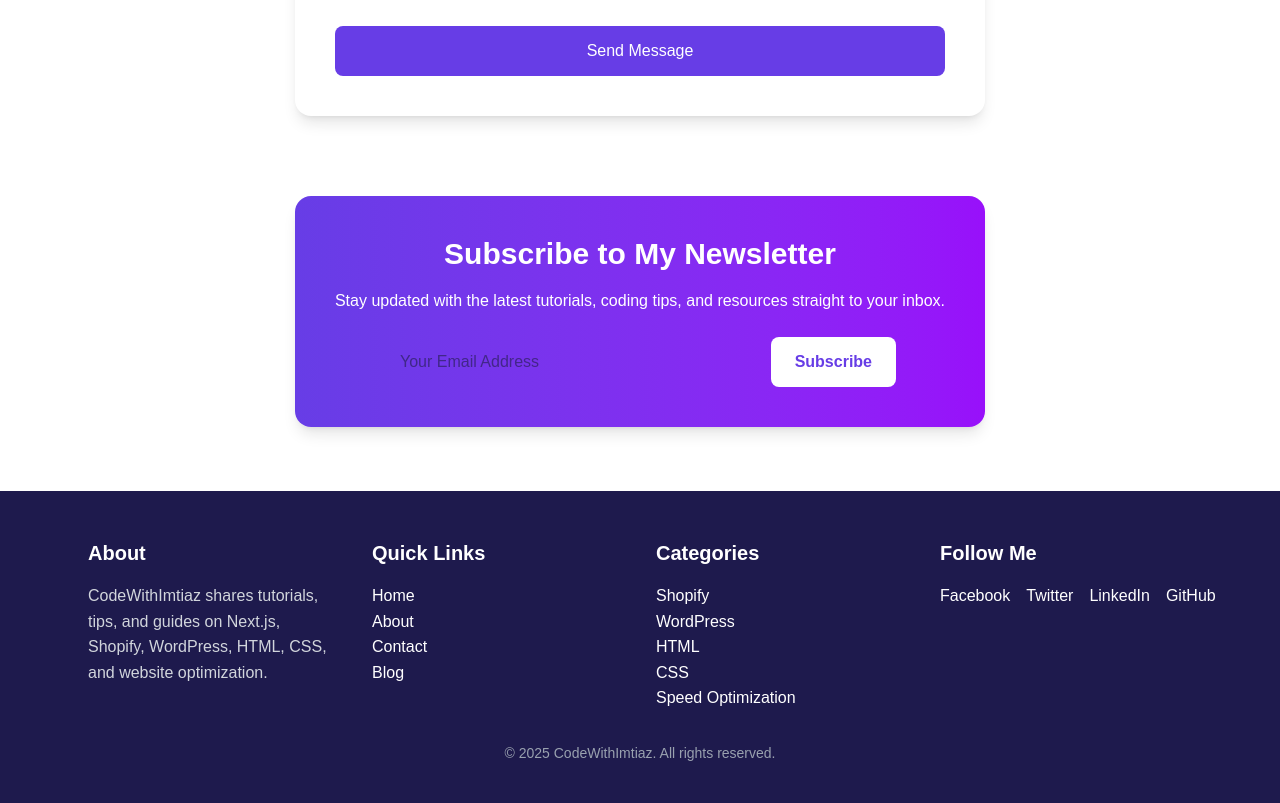
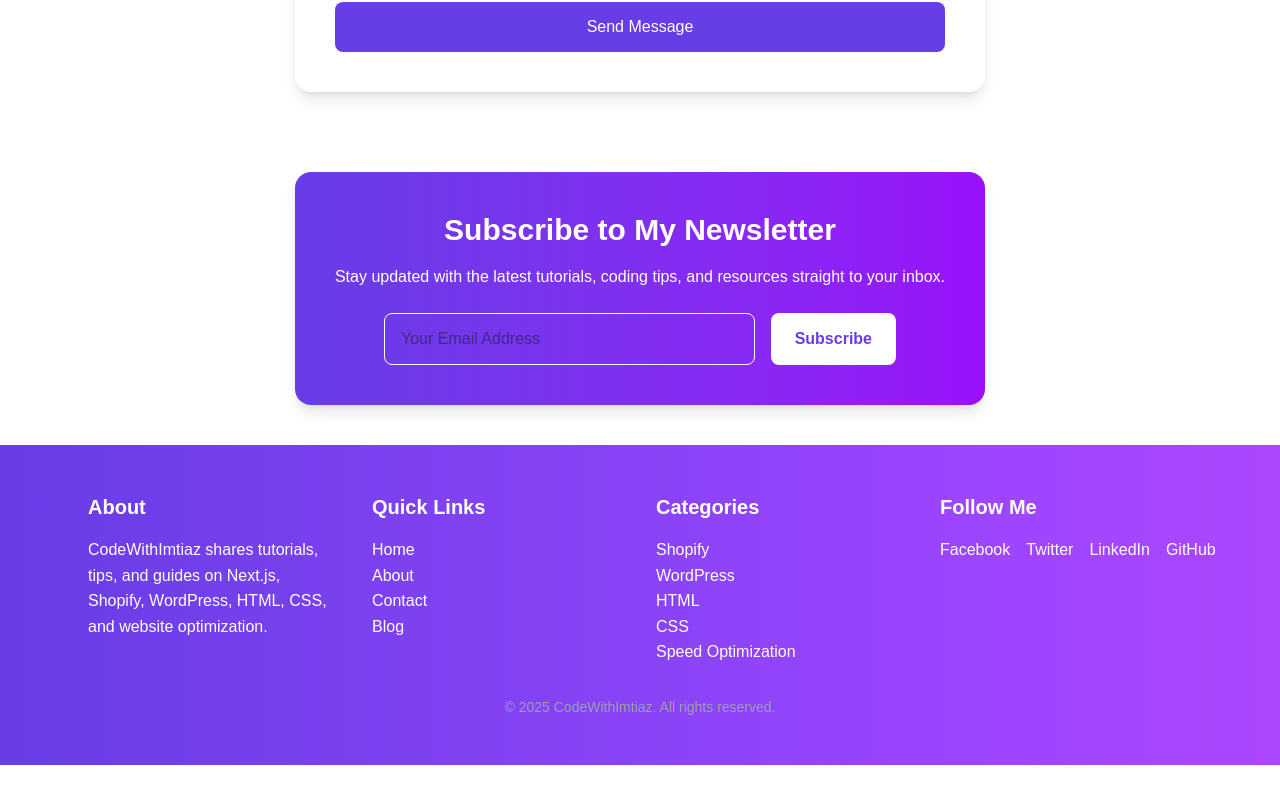
Before and after one commit to Imtiazh346/codewithimtiaz, a Next.js app: page /contact in a window 1280 px wide. Shown: the part 771-1574 px from the top of the page. After the commit the page ends 1536 px from the top, so only its background shows below. Built offline with nearby package versions, Linux system fonts and the light colour scheme.

Commit message:
changes saved

```diff
--- a/src/app/components/CategoriesTabs.jsx
+++ b/src/app/components/CategoriesTabs.jsx
@@ -28,7 +28,7 @@ export default function CategoriesTabs() {
   const [activeTab, setActiveTab] = useState("Shopify");
 
   return (
-    <section className="py-16 bg-background">
+    <section className="py-10 bg-background">
       <div className="max-w-6xl mx-auto px-6 text-center">
         <h2 className="text-3xl md:text-4xl font-bold mb-8">Explore by Category</h2>
 
--- a/src/app/components/FeaturedPosts.jsx
+++ b/src/app/components/FeaturedPosts.jsx
@@ -32,7 +32,7 @@ const posts = [
 
 export default function FeaturedPostsModern() {
   return (
-    <section className="py-20 bg-white dark:bg-gray-950">
+    <section className="py-10 bg-white dark:bg-gray-950">
       <div className="max-w-6xl mx-auto px-6">
         {/* Heading */}
         <motion.h2
--- a/src/app/components/Footer.jsx
+++ b/src/app/components/Footer.jsx
@@ -2,12 +2,12 @@ import Link from "next/link";
 
 export default function Footer() {
   return (
-    <footer className="bg-indigo-950 text-white py-12">
+    <footer className="relative bg-gradient-to-r from-primary to-purple-500 py-12 text-white overflow-hidden">
       <div className="max-w-6xl mx-auto px-6 grid grid-cols-1 md:grid-cols-4 gap-8">
         {/* About Section */}
         <div>
           <h3 className="text-xl font-bold mb-4">About</h3>
-          <p className="text-gray-300">
+          <p className="text-white">
             CodeWithImtiaz shares tutorials, tips, and guides on Next.js, Shopify, WordPress, HTML, CSS, and website optimization.
           </p>
         </div>
--- a/src/app/components/LatestPosts.jsx
+++ b/src/app/components/LatestPosts.jsx
@@ -50,7 +50,7 @@ const breakpointColumns = {
 
 export default function LatestPosts() {
   return (
-    <section className="max-w-7xl mx-auto px-6 py-16">
+    <section className="max-w-7xl mx-auto px-6 py-10">
       <h2 className="text-3xl font-bold text-heading mb-10 text-center">
         ✨ Latest Posts
       </h2>
--- a/src/app/components/Newsletter.jsx
+++ b/src/app/components/Newsletter.jsx
@@ -4,7 +4,7 @@ import { motion } from "framer-motion";
 
 export default function Newsletter() {
   return (
-    <section className="relative bg-gradient-to-r from-primary to-purple-600 py-16 text-white overflow-hidden">
+    <section className="relative bg-gray-300 py-8 text-black overflow-hidden">
       {/* Background Glow */}
       <div className="absolute inset-0">
         <motion.div
@@ -30,7 +30,7 @@ export default function Newsletter() {
           📬 Join Our Newsletter
         </motion.h2>
         <motion.p
-          className="text-lg mb-8 text-white/90"
+          className="text-lg mb-8 text-black"
           initial={{ opacity: 0, y: 40 }}
           whileInView={{ opacity: 1, y: 0 }}
           transition={{ duration: 0.6, delay: 0.2 }}
@@ -53,11 +53,11 @@ export default function Newsletter() {
             type="email"
             required
             placeholder="Enter your email"
-            className="px-5 py-3 rounded-lg border text-gray-100 flex-1 min-w-[250px] focus:outline-none"
+            className="px-5 py-3 rounded-lg border text-black flex-1 min-w-[250px] focus:outline-none"
           />
           <button
             type="submit"
-            className="bg-white text-black px-6 py-3 rounded-lg font-semibold hover:bg-heading hover:text-white transition-colors cursor-pointer"
+            className="bg-black text-white px-6 py-3 rounded-lg font-semibold hover:bg-heading hover:text-white transition-colors cursor-pointer"
           >
             Subscribe
           </button>
@@ -65,7 +65,7 @@ export default function Newsletter() {
 
         {/* Disclaimer */}
         <motion.p
-          className="text-sm mt-4 text-white/70"
+          className="text-sm mt-4 text-black/40"
           initial={{ opacity: 0 }}
           whileInView={{ opacity: 1 }}
           transition={{ duration: 1, delay: 0.6 }}
--- a/src/app/components/ResourcesSection.jsx
+++ b/src/app/components/ResourcesSection.jsx
@@ -32,7 +32,7 @@ const resources = [
 
 export default function ResourcesSection() {
   return (
-    <section className="py-20 bg-gray-50 dark:bg-gray-900">
+    <section className="py-10 bg-gray-50 dark:bg-gray-900">
       <div className="max-w-6xl mx-auto px-6 text-center">
         <motion.h2
           className="text-4xl font-bold mb-4 text-gray-900 dark:text-white"
--- a/src/app/components/VideoSection.jsx
+++ b/src/app/components/VideoSection.jsx
@@ -19,7 +19,7 @@ const videos = [
 
 export default function VideoSection() {
   return (
-    <section className="py-20 bg-gray-50 dark:bg-gray-900">
+    <section className="py-10 bg-gray-50 dark:bg-gray-900">
       <div className="max-w-6xl mx-auto px-6">
         {/* Section Heading */}
         <motion.h2
--- a/src/app/contact/page.js
+++ b/src/app/contact/page.js
@@ -15,7 +15,7 @@ export default function ContactPage() {
   };
 
   return (
-    <main className="max-w-6xl mx-auto px-6 py-16 flex flex-col gap-20">
+    <main className="max-w-6xl mx-auto px-6 py-10 flex flex-col gap-20">
       {/* Page Heading */}
       <section className="text-center">
         <h1 className="text-2xl sm:text-5xl font-bold text-heading ">
@@ -125,11 +125,11 @@ export default function ContactPage() {
             value={email}
             onChange={(e) => setEmail(e.target.value)}
             required
-            className="flex-1 px-4 py-3 rounded-lg text-gray-900 focus:outline-none"
+            className="flex-1 px-4 py-3 rounded-lg border border-white text-gray-900 focus:outline-none"
           />
           <button
             type="submit"
-            className="bg-white text-primary font-semibold px-6 py-3 rounded-lg hover:bg-gray-100 transition-colors"
+            className="bg-white text-primary font-semibold placeholder-blue-600 px-6 py-3 rounded-lg hover:bg-gray-100 transition-colors cursor-pointer"
           >
             Subscribe
           </button>
```
